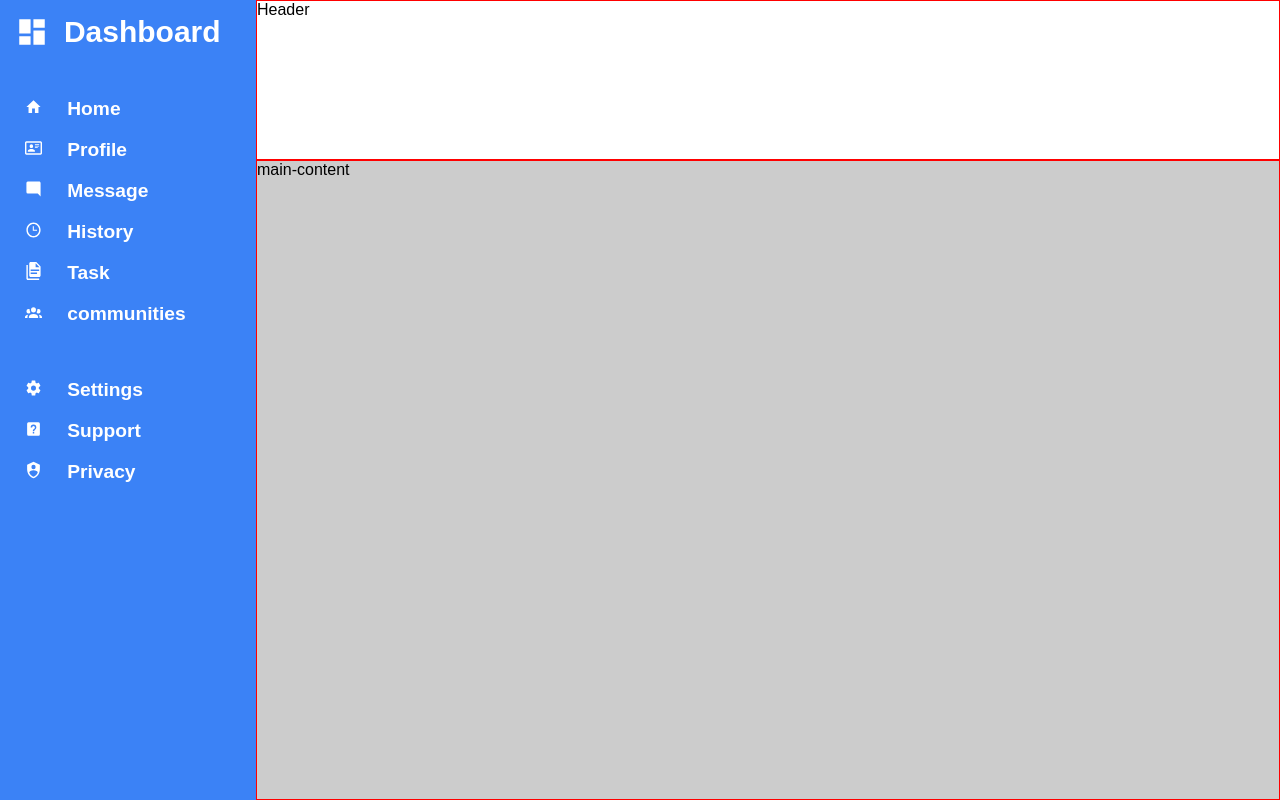
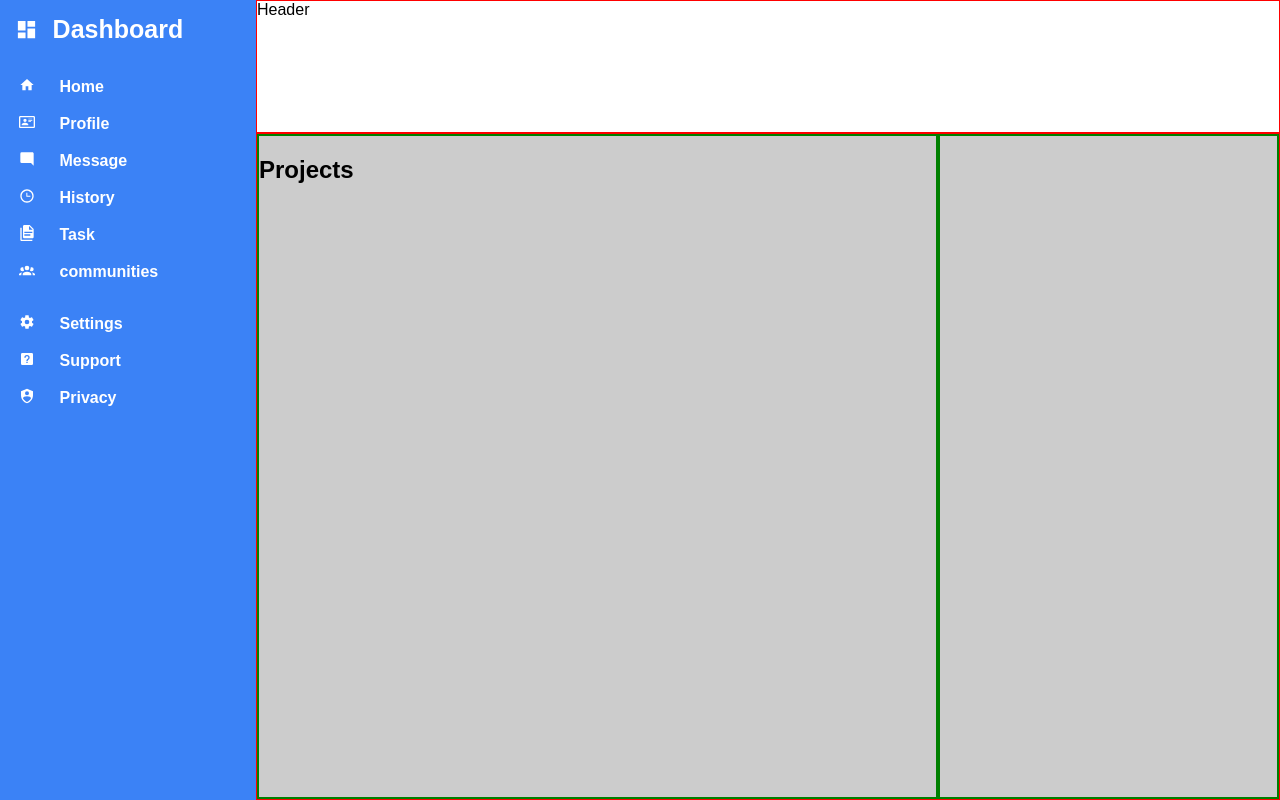
Before and after one commit to shayasgit/admin-dashboard, a plain HTML site: page index.html in a window 1280 px wide. Drawn offline with Linux system fonts and the light colour scheme.

Commit message:
Changed sidebar fontsizes and container row sizes

```diff
--- a/index.html
+++ b/index.html
@@ -62,7 +62,12 @@
             </nav>
         </aside>
         <main class="main">
-            main-content
+            <div class="projects">
+                <h2>Projects</h2>
+            </div>
+            <div class="notifications">
+
+            </div>
         </main>
     </div>
 </body>
--- a/styles/style.css
+++ b/styles/style.css
@@ -9,7 +9,7 @@ body {
 .container {
   display: grid;
   grid-template-columns: 1fr 4fr;
-  grid-template-rows: 1fr 4fr;
+  grid-template-rows: 1fr 5fr;
   width: 100%;
   padding: 0;
   margin: 0;
@@ -45,19 +45,19 @@ body {
 }
 
 .side-bar img {
-    width: 15%;
+    width: 10%;
 }
 
 .dashboard{
     display: flex;
     justify-content: flex-start;
     align-items: center;
-    margin-bottom: 45px;
+    margin-bottom: 30px;
 }
 
 .dashboard h2 {
     color: #ffffff;
-    font-size: 30px;
+    font-size: 25px;
     padding-left: 15px;
     margin: 0;
 }
@@ -65,14 +65,14 @@ nav ul {
     padding: 0;
 }
 .side-bar nav ul li img {
-    width: 8%;
+    width: 7%;
 }
 nav ul li{
     list-style: none;
     display: flex;
     justify-content: flex-start;
     align-items: center;
-    padding-left: 10px;
+    padding-left: 4px;
     margin-bottom: 15px;
 }
 
@@ -80,13 +80,22 @@ nav ul li a {
     text-decoration: none;
     color: #fff;
     font-weight: bold;
-    font-size: 1.2rem;
+    font-size: 1rem;
     margin-top: 4px;
     padding-left: 25px;
 }
 
 .nav-bottom {
-  margin-top: 50px;
+  margin-top: 30px;
 }
 
 /* Main */
+
+.main {
+  display: grid;
+  grid-template-columns: 2fr 1fr;
+}
+
+.projects, .notifications {
+  border: 2px solid green;
+}
```
